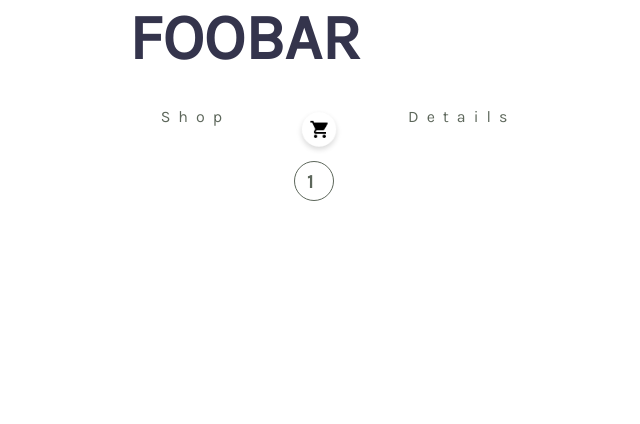
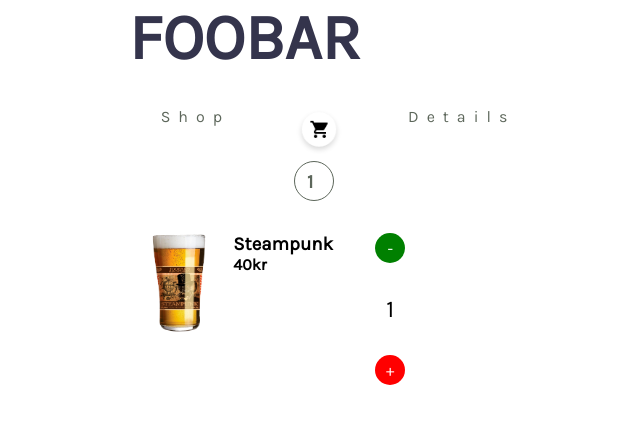
Before and after one commit to Indre101/more-beer-less-tears-form, a React (Create React App) app: page /cart in a window 1280 px wide. Shown: the top 424 px of the page, without its empty margins (302-942 px from the left). Built offline with nearby package versions, Linux system fonts and the light colour scheme.

Commit message:
basic style for car beer

```diff
--- a/src/App.js
+++ b/src/App.js
@@ -10,43 +10,24 @@ import Cart from "./components/Cart";
 import Details from "./components/Details";
 
 function App() {
-  const [orders, setorder] = useState([]);
-
-  // function placeOrdersInState(beerOrder) {
-  //   setorder((prevState) => {
-  //     if (prevState.length === 0) {
-  //       return [beerOrder];
-  //     } else {
-  //       return prevState.map((prevBeer) => {
-  //         if (prevBeer.name === beerOrder.name) {
-  //           console.log("ADDED", prevBeer);
-  //           return { prevBeer, amount: prevBeer.amount + 1 };
-  //         } else {
-  //           return beerOrder;
-  //         }
-  //       });
-  //     }
-  //   });
-  // }
-
+  const [orders, setorder] = useState([{ amount: 1, name: "Steampunk" }]);
   return (
     <Router>
       <div className="App">
         <Header />
-        <Nav />
+        <Nav amountOfOrders={orders.length} />
         <Switch>
           <Route path="/" exact component={Home} />
-          <Route path="/cart" component={Cart} />
+          <Route
+            path="/cart"
+            exact
+            render={(...routeProps) => <Cart {...routeProps} orders={orders} />}
+          />
           <Route
             path="/shop"
             exact
             render={(routeProps) => (
-              <Shop
-                {...routeProps}
-                // placeOrdersInState={placeOrdersInState}
-                setorder={setorder}
-                orders={orders}
-              />
+              <Shop {...routeProps} setorder={setorder} orders={orders} />
             )}
           />
           <Route path="/shop/:id" component={Product} />
--- a/src/App.scss
+++ b/src/App.scss
@@ -38,3 +38,35 @@
   padding: 0;
   margin: 0;
 }
+
+.beerItemInCart {
+  display: grid;
+  grid-template-columns: repeat(auto-fill, minmax(100px, 1fr));
+
+  img {
+    width: 100px;
+  }
+  .orderControl {
+    @include flexCenter(center, column);
+  }
+
+  .math {
+    width: 30px;
+    height: 30px;
+    border-radius: 50%;
+    color: white;
+    @include flexCenter(center, column);
+  }
+  .plus {
+    background-color: green;
+    margin-bottom: 2rem;
+  }
+  .minus {
+    background-color: red;
+    margin-top: 2rem;
+  }
+
+  .amount {
+    font-size: 1.5rem;
+  }
+}
--- a/src/components/BeerCardShop.js
+++ b/src/components/BeerCardShop.js
@@ -32,7 +32,6 @@ export default function BeerCardShop(props) {
         return [newBeerOrder, ...prevOrders];
       }
     });
-    console.log(props.orders);
   }
 
   return (
--- /dev/null
+++ b/src/components/BeerItemInCart.js
@@ -0,0 +1,27 @@
+import React from "react";
+
+export default function BeerItemInCart(props) {
+  console.log(props);
+
+  return (
+    <div className="beerItemInCart">
+      <img
+        src={require(`../assets/images/${props.order.name
+          .split(" ")
+          .join("")
+          .toLowerCase()}.png`)}
+        alt=""
+      />
+      <div className="beer-details">
+        <h3>{props.order.name}</h3>
+
+        <h4>40kr</h4>
+      </div>
+      <div className="orderControl">
+        <div className="plus math">-</div>
+        <div className="amount">{props.order.amount}</div>
+        <div className="minus math">+</div>
+      </div>
+    </div>
+  );
+}
--- a/src/components/Cart.js
+++ b/src/components/Cart.js
@@ -1,12 +1,25 @@
 import React, { useState, useEffect } from "react";
 import "../App.scss";
+import BeerItemInCart from "./BeerItemInCart";
 
-function Cart() {
-  const [count, setCount] = useState(0);
+function Cart(props) {
+  const beerOrders = props.orders.map((order) => (
+    <BeerItemInCart order={order} />
+  ));
 
   return (
     <div className="main-wrapper">
-      <div className="page-icons"></div>
+      <div
+        className="no-order-message"
+        style={{ display: props.orders.length === 0 ? "block" : "none" }}>
+        Order some beers to see the cart
+      </div>
+
+      <div
+        className="orders"
+        style={{ display: props.orders.length !== 0 ? "block" : "none" }}>
+        {beerOrders}
+      </div>
     </div>
   );
 }
--- a/src/components/Nav.js
+++ b/src/components/Nav.js
@@ -2,7 +2,7 @@ import React, { useState, useEffect } from "react";
 import "../App.scss";
 import { Link } from "react-router-dom";
 
-function Nav() {
+function Nav(props) {
   return (
     <nav>
       <ul className="nav-links">
@@ -17,7 +17,7 @@ function Nav() {
               alt="Cart"
             />
             <div className="item-count">
-              <h4>1</h4>
+              <h4>{props.amountOfOrders}</h4>
             </div>
           </li>
         </Link>
--- a/src/components/Shop.js
+++ b/src/components/Shop.js
@@ -49,13 +49,7 @@ function Shop(props) {
   }, [beers, beersOnTap]);
 
   const beersAvailableTobuyElement = beersAvailableTobuy.map((beer) => (
-    <BeerCardShop
-      key={beer.id}
-      beer={beer}
-      // placeOrdersInState={props.placeOrdersInState}
-      setorder={props.setorder}
-      orders={props.orders}
-    />
+    <BeerCardShop key={beer.id} beer={beer} setorder={props.setorder} />
   ));
 
   return (
```
